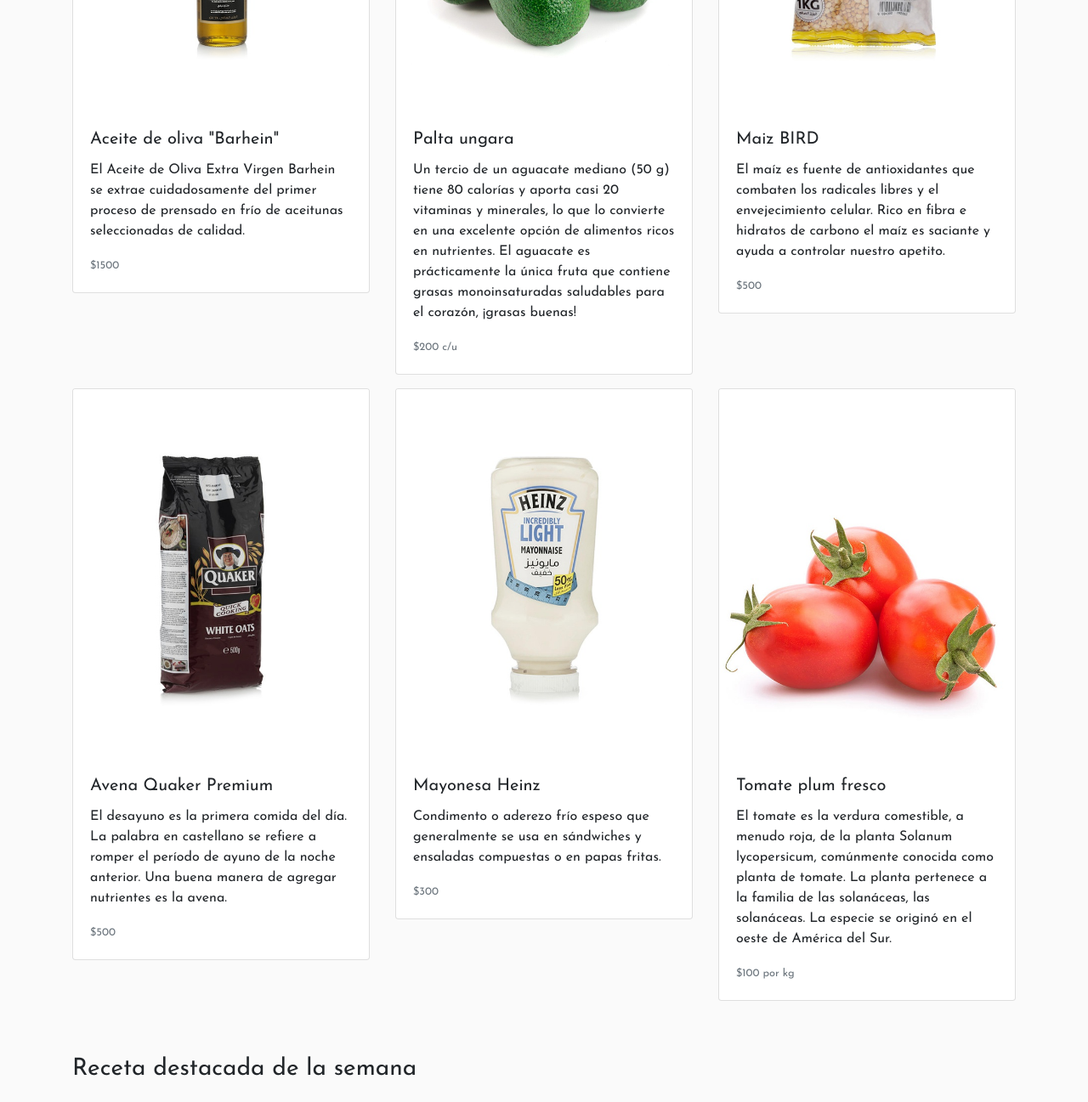
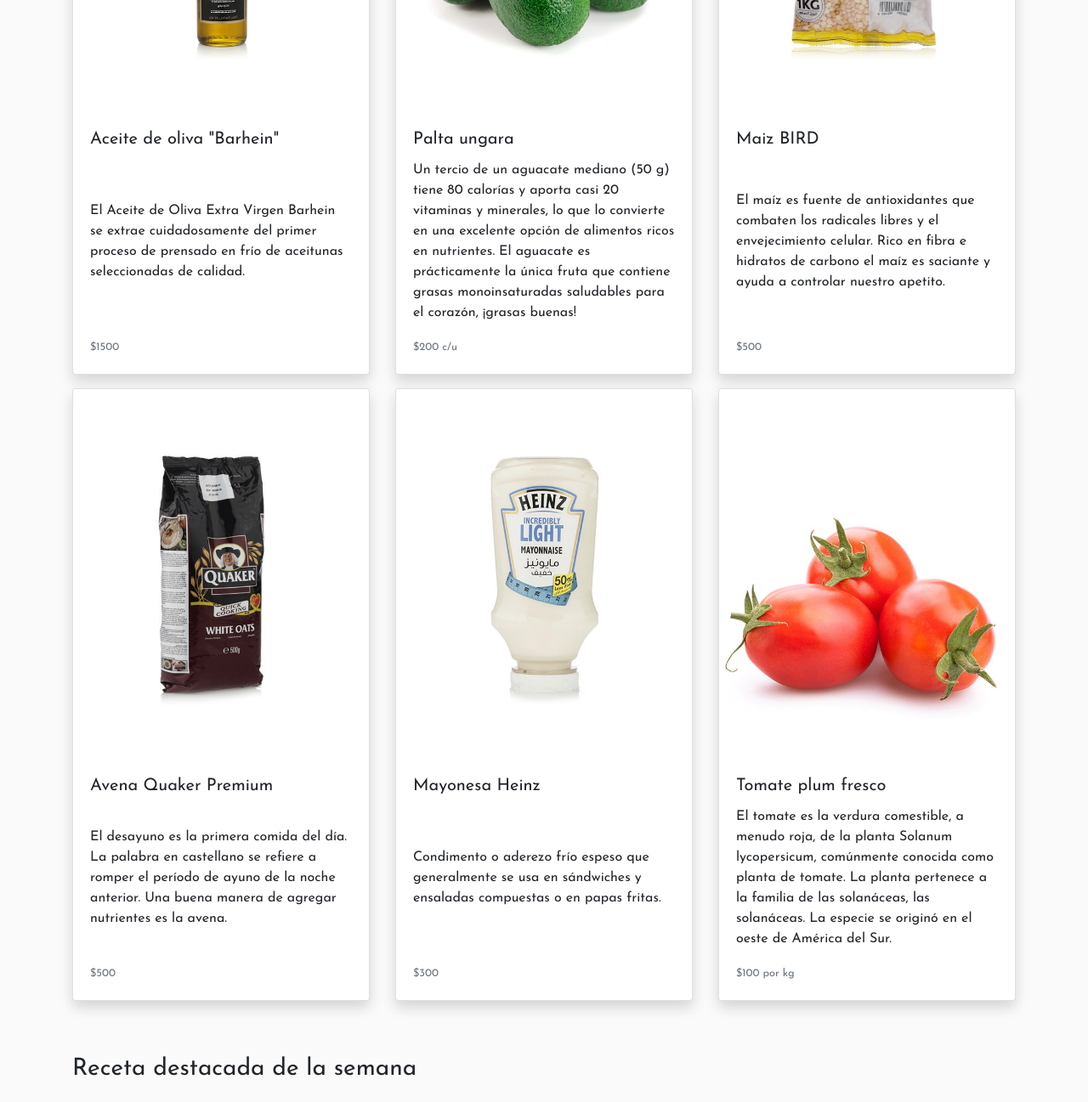
Before and after one commit to natankut/miweb, a plain HTML site: page index.html in a window 1280 px wide. Shown: the part 1020-2317 px from the top of the page at 85% size. Drawn offline with nearby package versions, Linux system fonts and the light colour scheme.

Commit message:
sombreado en index y arreglada las alturas de las cards

```diff
--- a/index.html
+++ b/index.html
@@ -42,7 +42,7 @@
 
 
             <div class="btn-contact dropleft">
-              <button class="btn btn-secondary dropdown-toggle" type="button" id="dropdownMenuButton" data-toggle="dropdown" aria-haspopup="true" aria-expanded="false">
+              <button class="btn btn-secondary " type="button" id="dropdownMenuButton" data-toggle="dropdown" aria-haspopup="true" aria-expanded="false">
                 Contacto
               </button>
 
@@ -156,21 +156,21 @@
       <h3>Ingredientes destacados de la semana</h3>
     </div>
     <div class="row mt-4">
-      <div class="col-sm-12 col-md-6 col-lg-4">
-        <div class="card mb-3">
+      <div class="col-sm-12 col-md-6 col-lg-4 d-flex">
+        <div class="card mb-3 shadow">
           <img src="images/tienda/aceite-oliva.jpg" class="card-img-top" alt="aceite-oliva">
-          <div class="card-body">
+          <div class="card-body d-flex flex-column justify-content-between">
             <h5 class="card-title">Aceite de oliva "Barhein"</h5>
             <p class="card-text">El Aceite de Oliva Extra Virgen Barhein se extrae cuidadosamente del primer proceso de prensado en frío de aceitunas seleccionadas de calidad.</p>
-            <p class="card-text"><small class="text-muted">$1500</small></p>
+            <p class="card-text precio align-content-end flex-wrap"><small class="text-muted">$1500</small></p>
           </div>
         </div>
       </div>
 
-      <div class="col-sm-12 col-md-6 col-lg-4">
-        <div class="card mb-3">
+      <div class="col-sm-12 col-md-6 col-lg-4 d-flex">
+        <div class="card mb-3 shadow">
           <img src="images/tienda/avocado.jpg" class="card-img-top" alt="avocado">
-          <div class="card-body">
+          <div class="card-body d-flex flex-column justify-content-between">
             <h5 class="card-title">Palta ungara</h5>
             <p class="card-text">Un tercio de un aguacate mediano (50 g) tiene 80 calorías y aporta casi 20 vitaminas y minerales, lo que lo convierte en una excelente opción de alimentos ricos en nutrientes. El aguacate es prácticamente la única fruta que contiene grasas monoinsaturadas saludables para el corazón, ¡grasas buenas!</p>
             <p class="card-text"><small class="text-muted">$200 c/u</small></p>
@@ -178,10 +178,10 @@
         </div>
       </div>
 
-      <div class="col-sm-12 col-md-6 col-lg-4">
-        <div class="card mb-3">
+      <div class="col-sm-12 col-md-6 col-lg-4 d-flex ">
+        <div class="card mb-3 shadow">
           <img src="images/tienda/lentejas-arabes.jpg" class="card-img-top" alt="lentejas arabes">
-          <div class="card-body">
+          <div class="card-body d-flex flex-column justify-content-between">
             <h5 class="card-title">Maiz BIRD</h5>
             <p class="card-text">El maíz es fuente de antioxidantes que combaten los radicales libres y el envejecimiento celular. Rico en fibra e hidratos de carbono el maíz es saciante y ayuda a controlar nuestro apetito. </p>
             <p class="card-text"><small class="text-muted">$500</small></p>
@@ -189,10 +189,10 @@
         </div>
       </div>
 
-      <div class="col-sm-12 col-md-6 col-lg-4">
-        <div class="card mb-3">
+      <div class="col-sm-12 col-md-6 col-lg-4 d-flex ">
+        <div class="card mb-3 shadow">
           <img src="images/tienda/quacker.jpg" class="card-img-top" alt="avena">
-          <div class="card-body">
+          <div class="card-body d-flex flex-column justify-content-between">
             <h5 class="card-title">Avena Quaker Premium</h5>
             <p class="card-text">El desayuno es la primera comida del día. La palabra en castellano se refiere a romper el período de ayuno de la noche anterior. Una buena manera de agregar nutrientes es la avena.</p>
             <p class="card-text"><small class="text-muted">$500</small></p>
@@ -200,10 +200,10 @@
         </div>
       </div>
 
-      <div class="col-sm-12 col-md-6 col-lg-4">
-        <div class="card mb-3">
+      <div class="col-sm-12 col-md-6 col-lg-4 d-flex">
+        <div class="card mb-3 shadow">
           <img src="images/tienda/mayonesa.jpg" class="card-img-top" alt="lentejas arabes">
-          <div class="card-body">
+          <div class="card-body d-flex flex-column justify-content-between">
             <h5 class="card-title">Mayonesa Heinz</h5>
             <p class="card-text">Condimento o aderezo frío espeso que generalmente se usa en sándwiches y ensaladas compuestas o en papas fritas.</p>
             <p class="card-text"><small class="text-muted">$300</small></p>
@@ -212,9 +212,9 @@
       </div>
 
       <div class="col-sm-12 col-md-6 col-lg-4">
-        <div class="card mb-3">
+        <div class="card mb-3 shadow">
           <img src="images/tienda/tomate.jpg" class="card-img-top" alt="lentejas arabes">
-          <div class="card-body">
+          <div class="card-body d-flex flex-column justify-content-between">
             <h5 class="card-title">Tomate plum fresco</h5>
             <p class="card-text">El tomate es la verdura comestible, a menudo roja, de la planta Solanum lycopersicum, comúnmente conocida como planta de tomate. La planta pertenece a la familia de las solanáceas, las solanáceas. La especie se originó en el oeste de América del Sur.</p>
             <p class="card-text"><small class="text-muted">$100 por kg</small></p>
@@ -260,7 +260,7 @@
           <span>Comunicate con nosotros</span>
           <p>+54 011-45203035</p>
 
-          <a href="#"><span class="bi-whatsapp"> Nuestro WhatsApp!</span></a>
+          <a href="#"><span class="bi-whatsapp"> Nuestro WhatsApp</span></a>
           <a href="#"><span class="bi bi-telegram"> Sumate a nuestro telegram para recetas diarias</span></a>
       </div>
       <div class="list">
--- a/scss/_main.scss
+++ b/scss/_main.scss
@@ -81,6 +81,8 @@ body {
 
     }
 }
+
+
 
 #footer {
     background-color: $fondo-header;
```
Also changed, not shown: 1 other file.
